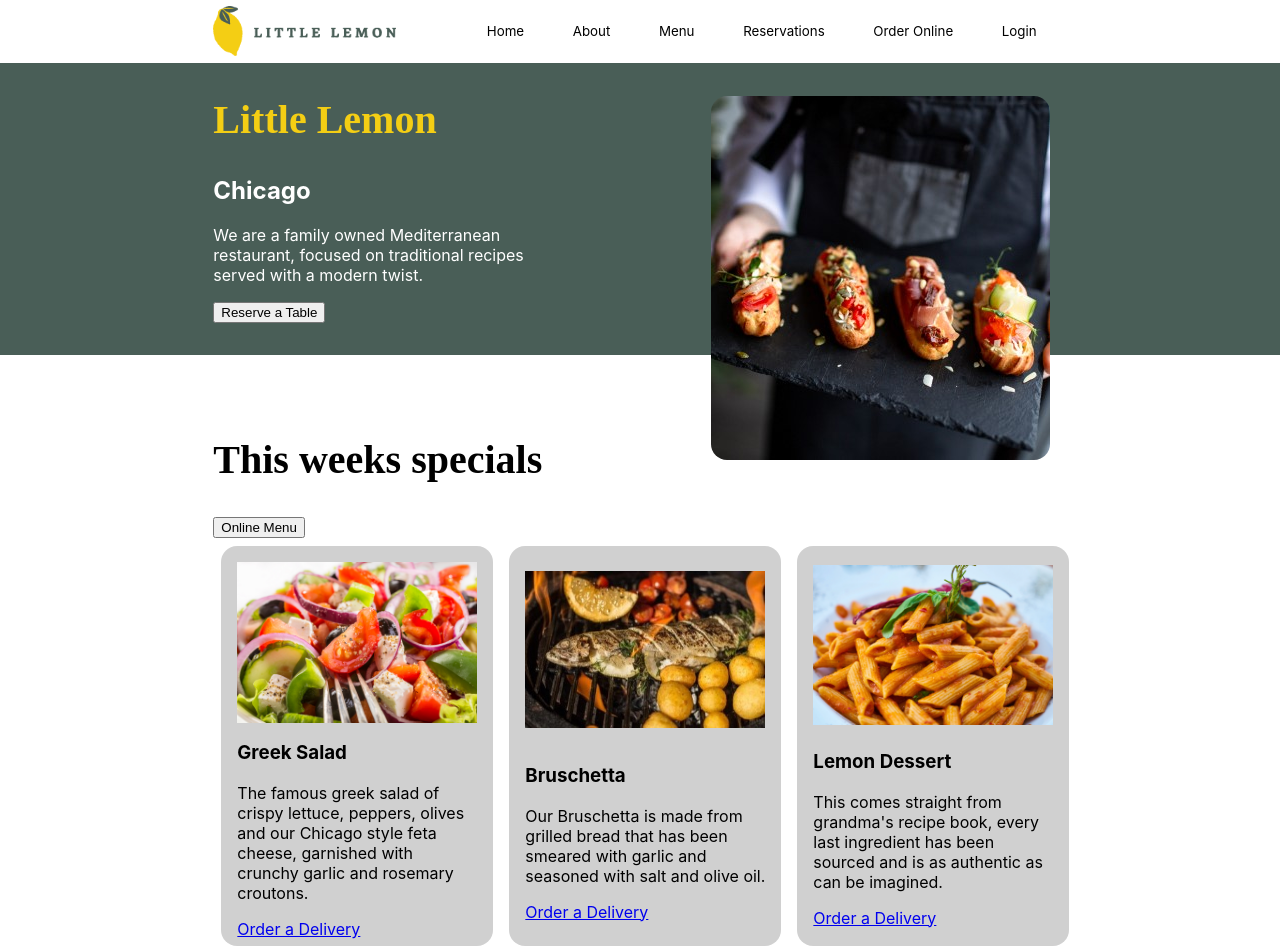
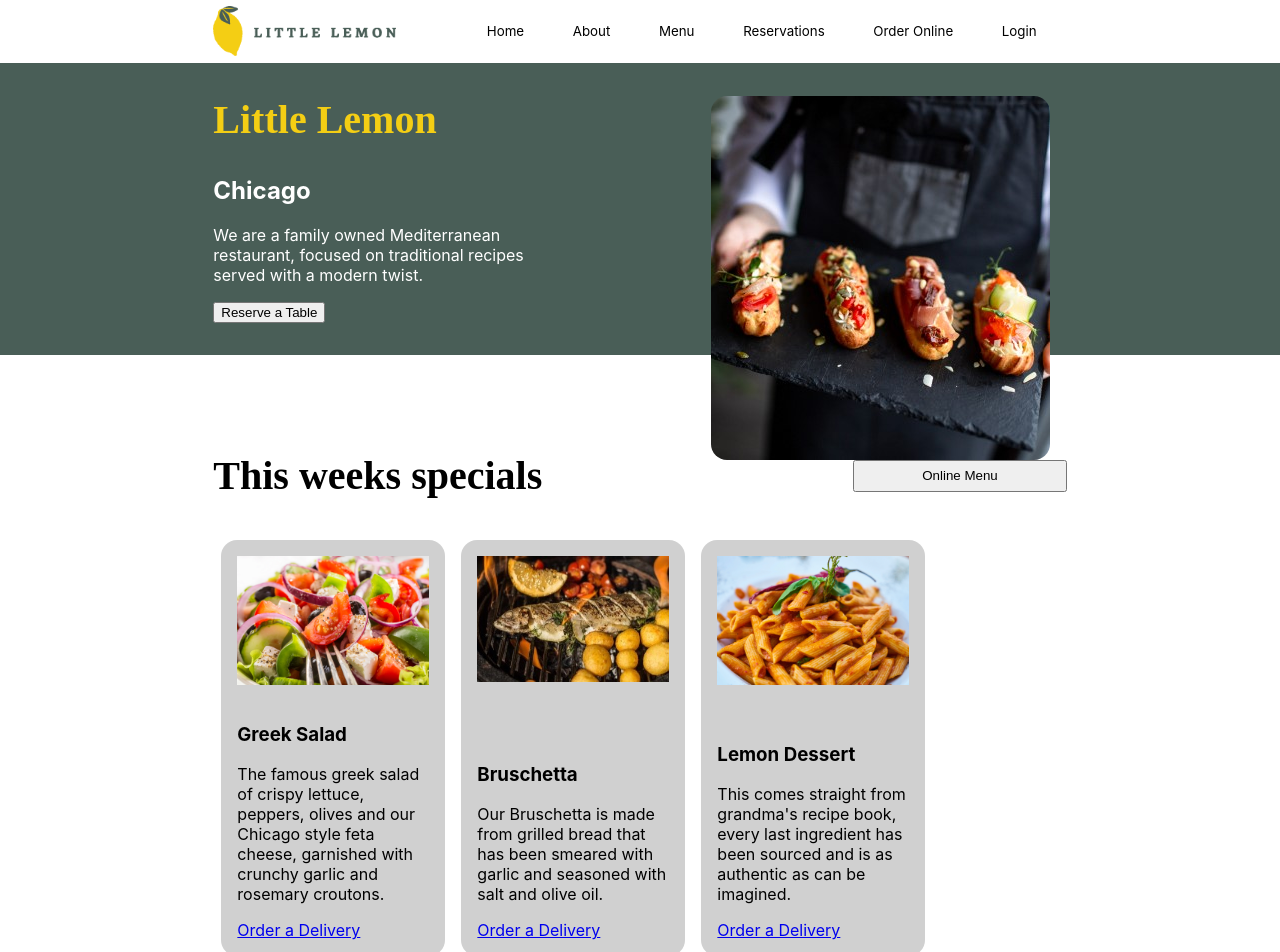
Before and after one commit to dylandudas/capstone-proj-repo, a React (Create React App) app: page / in a window 1280 px wide. Shown: the top 952 px of the page. Built offline with nearby package versions, Linux system fonts and the light colour scheme.

Commit message:
further baby steps

```diff
--- a/src/components/Highlights.js
+++ b/src/components/Highlights.js
@@ -6,10 +6,8 @@ import pasta from '../assets/pasta.jpg';
 function Highlights() {
     return (
         <section className="highlights grid">
-                <div className="highlights-header">
-                    <h1>This weeks specials</h1>
-                    <button>Online Menu</button>
-                </div>
+                <h1>This weeks specials</h1>
+                <button>Online Menu</button>
                 <div className="highlights-cards grid">
                     <SpecialsCard title={"Greek Salad"} description="The famous greek salad of crispy lettuce, peppers, olives and our Chicago style feta cheese, garnished with crunchy garlic and rosemary croutons." image={salad}/>
                     <SpecialsCard title={"Bruschetta"} description="Our Bruschetta is made from grilled bread that has been smeared with garlic and seasoned with salt and olive oil." image={grill}/>
--- a/src/index.css
+++ b/src/index.css
@@ -27,12 +27,17 @@ header {
 
 .highlights {
   grid-column: 1/13;
-  padding-top: 3rem;
+  padding-top: 4rem;
 }
 
-.highlights-header {
-  grid-column: 3/11;
-  align-items: center;
+.highlights h1 {
+  grid-column: 3/7;
+}
+
+.highlights button {
+  grid-column: 9/11;
+  height: 2rem;
+  align-self: center;
 }
 
 .highlights-cards {
@@ -133,7 +138,7 @@ h1 {
   margin: 0.5rem;
   display: flex;
   flex-direction: column;
-  justify-content: space-around;
-  height: 23rem;
-  width: 15rem;
+  justify-content: space-between;
+  height: 24em;
+  width: 12em;
 }
```
